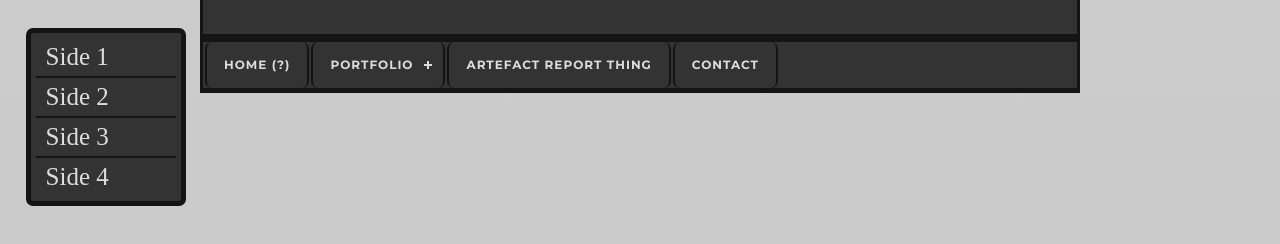
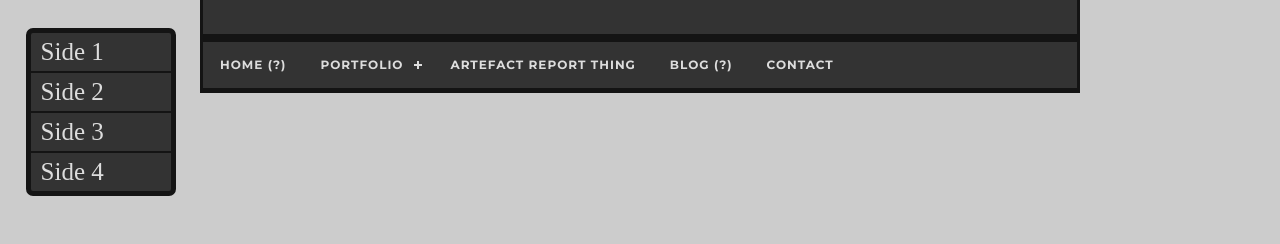
Before and after one commit to JGrilloDev/Website, a plain HTML site: page Home.html in a window 1280 px wide. Shown: the part 172-416 px from the top of the page. Drawn offline with nearby package versions, Linux system fonts and the light colour scheme.

Commit message:
Just messin around with what looks good

```diff
--- a/Home.html
+++ b/Home.html
@@ -19,10 +19,10 @@
 
 
 <div class='myMenuBar'>
-<div class="titleDivider"></div>
+<div class="horizontalDivider"></div>
 <div id='cssmenu'>
 <ul>
-   <li class="active"><a href='#'>Home (?)</a></li>
+   <li><a href='#'>Home (?)</a></li>
    <li><a href='#'>Portfolio</a>
       <ul>
          <li><a href='#'>Thing 1</a>
@@ -40,10 +40,11 @@
       </ul>
    </li>
    <li><a href='#'>Artefact Report Thing</a></li>
-   <li><a href='#'>Contact</a></li>
+   <li><a href='#'>Blog (?)</a></li>
+   <li><a href='#wah'>Contact</a></li>
 </ul>
 </div>
-<div class="titleDivider"></div>
+<div class="horizontalDivider"></div>
 </div>
 
 <div class="sideNav">
--- a/styles.css
+++ b/styles.css
@@ -7,7 +7,7 @@ html{
 body.content{
   padding-right: 15%;
   padding-left: 15%;
-  background: linear-gradient(0, #999999 0%, #cccccc 100%);
+  background: linear-gradient(0, #555555 0%, #cccccc 20%);
 }
 
 div.titleBar{
@@ -26,7 +26,7 @@ div.big{
   font-size: 300;
 }
 
-div.titleDivider{
+div.horizontalDivider{
   height: 5px;
   background-color: #141414;
 }
@@ -46,7 +46,7 @@ div.sideNav{
   left: 2%;
   background-color: #333333;
   overflow-wrap: normal;
-  padding: 5px;
+  padding: 0px;
   border:  5px solid #141414;
   border-radius: 7px;
 }
@@ -128,10 +128,6 @@ div.sideNav a:hover{
   color: #dddddd;
   font-weight: 700;
   text-transform: uppercase;
-  border-right: 2px solid #141414;
-  border-left: 2px solid #141414;
-  margin-left: 2px;
-  border-radius: 7px;
 }
 #cssmenu > ul > li:hover > a {
   color: #ffffff;
```
